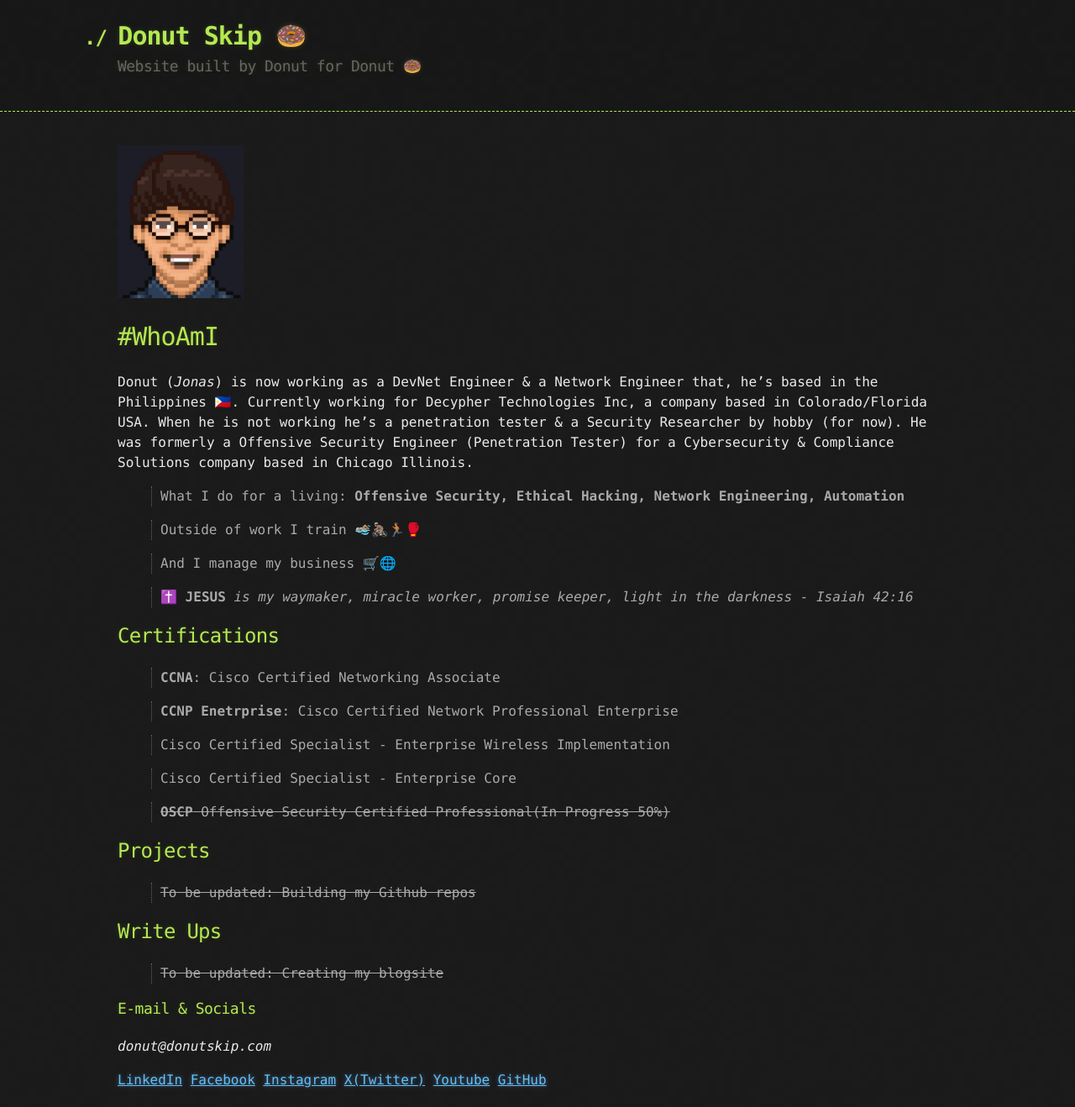
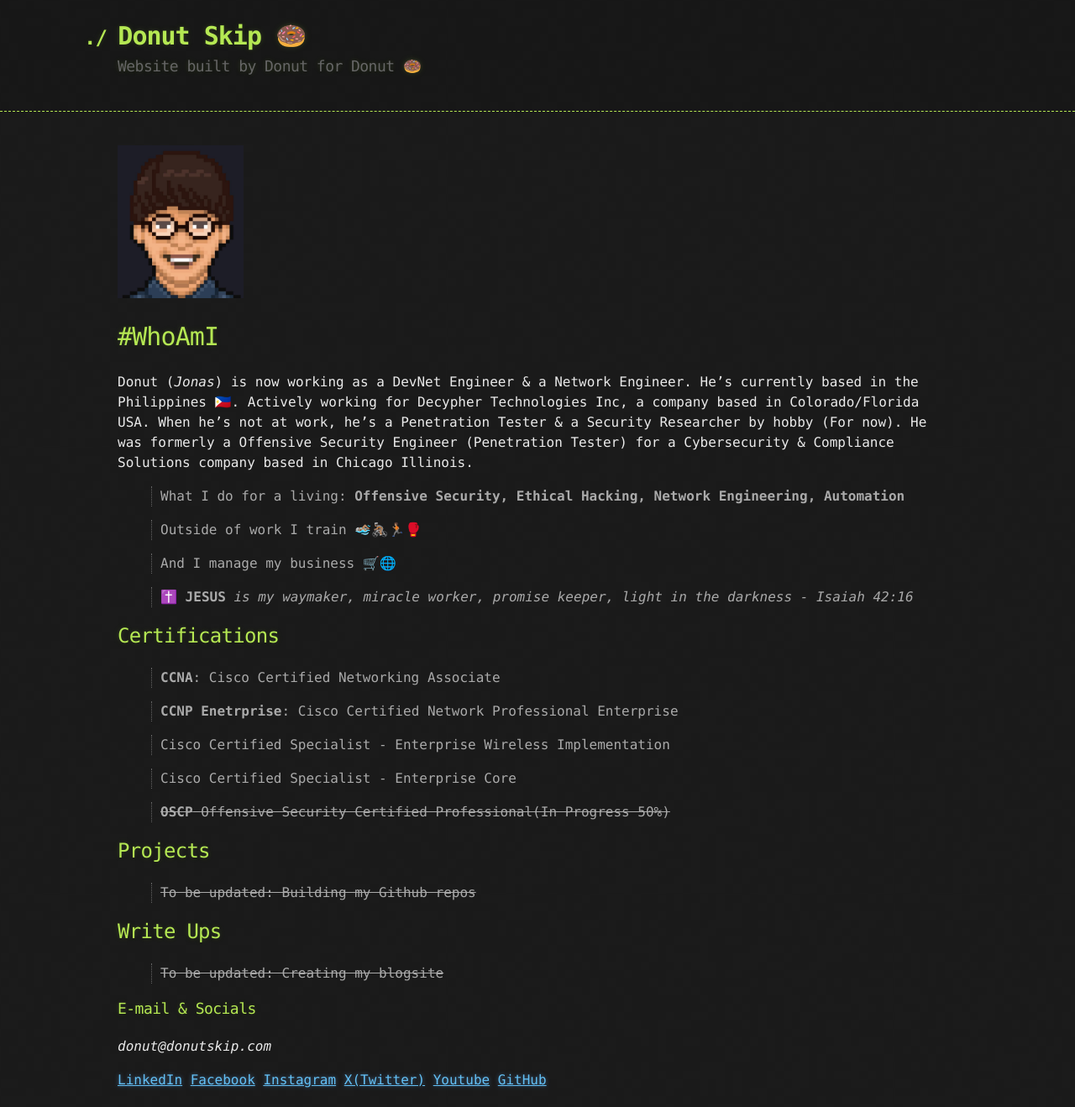
Before and after one commit to donutskip/donutskip_website2.0, a Jekyll site: the page built from index.md, in a window 1280 px wide. Shown: the whole page at 84% size. Built offline with Jekyll 4.4.1, drawn with Linux system fonts in a browser that asks for light colours.

Commit message:
Update index.md

```diff
--- a/index.md
+++ b/index.md
@@ -5,7 +5,7 @@ layout: default
 ![Donut](assets/images/me2.png){:class="resized-image"}
 # #WhoAmI
 
-Donut (_Jonas_) is now working as a DevNet Engineer & a Network Engineer that, he's based in the Philippines 🇵🇭. Currently working for Decypher Technologies Inc, a company based in Colorado/Florida USA. When he is not working he's a penetration tester & a Security Researcher by hobby (for now). He was formerly a Offensive Security Engineer (Penetration Tester) for a Cybersecurity & Compliance Solutions company based in Chicago Illinois.
+Donut (_Jonas_) is now working as a DevNet Engineer & a Network Engineer. He's currently based in the Philippines 🇵🇭. Actively working for Decypher Technologies Inc, a company based in Colorado/Florida USA. When he's not at work, he's a Penetration Tester & a Security Researcher by hobby (For now). He was formerly a Offensive Security Engineer (Penetration Tester) for a Cybersecurity & Compliance Solutions company based in Chicago Illinois.
 
 > What I do for a living: **Offensive Security, Ethical Hacking, Network Engineering, Automation**
 
```
